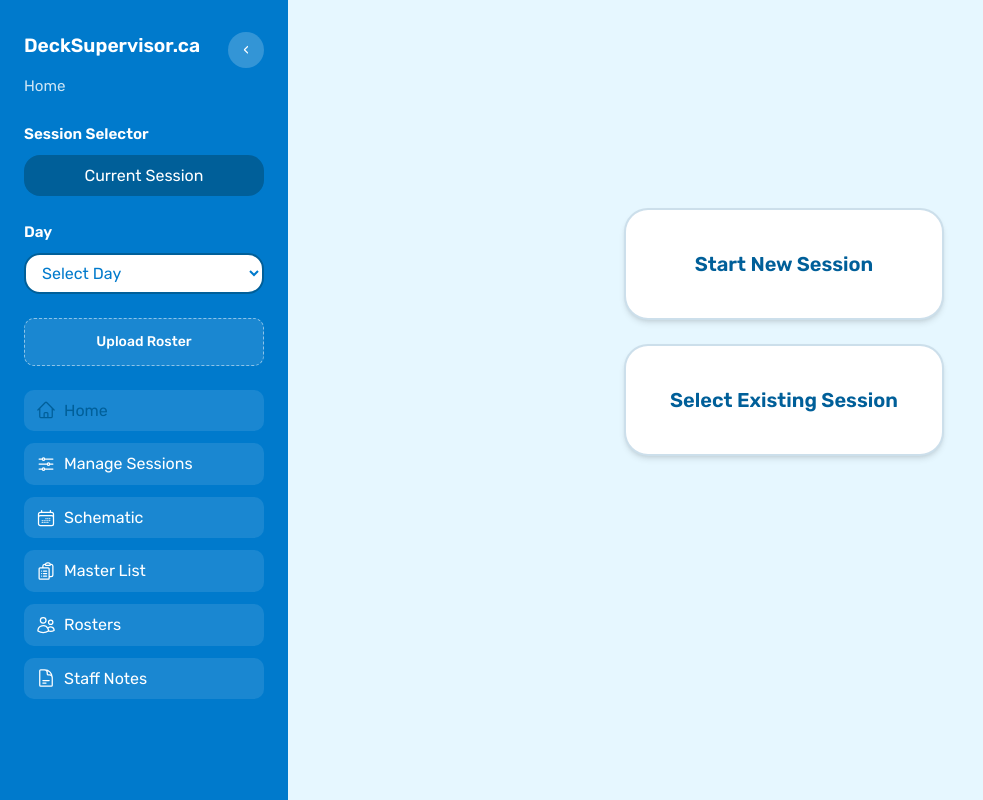
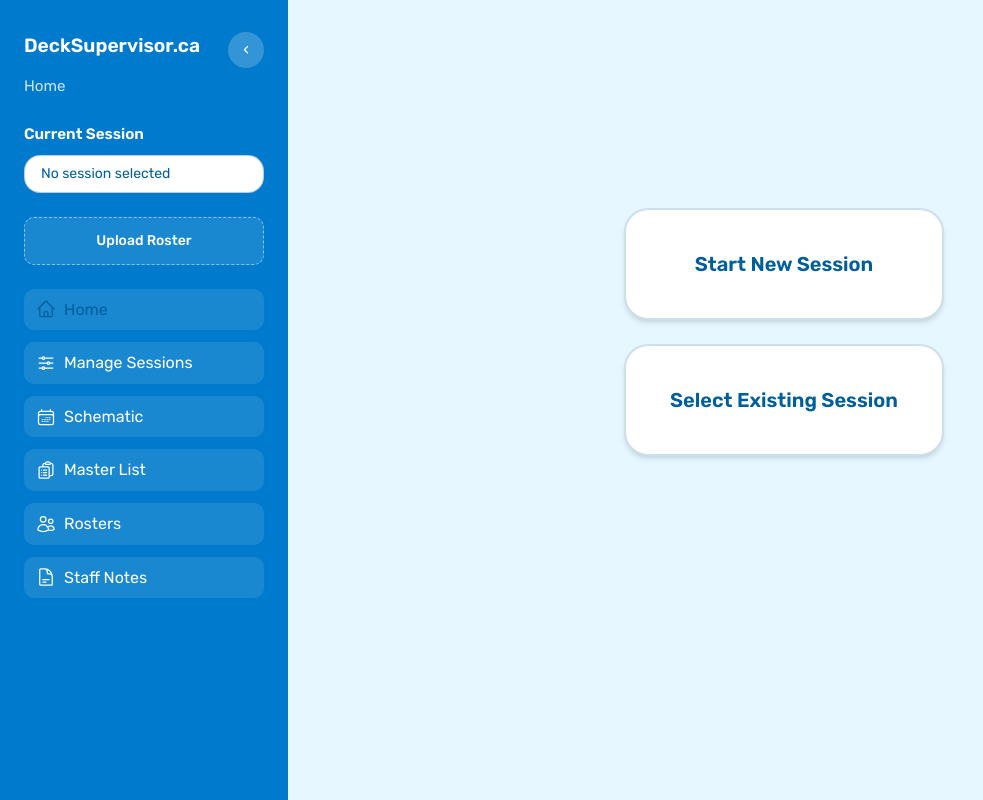
Before and after one commit to Doomaloom/DeckSupervisor.ca, a React (Vite) app in the folder frontend/: page / in a window 1280 px wide. Shown: the whole page, without its empty margins (0-983 px from the left). Built offline with nearby package versions, Linux system fonts and the light colour scheme.

Commit message:
updated sidebar to display current selected session. Also removed day selector from sidebar

```diff
--- a/frontend/src/components/Layout/Layout.tsx
+++ b/frontend/src/components/Layout/Layout.tsx
@@ -1,4 +1,4 @@
-import React, { useEffect, useState } from 'react'
+import React, { useEffect, useMemo, useState } from 'react'
 import { Link, useLocation } from 'react-router-dom'
 import {
     ClipboardDocumentListIcon,
@@ -15,13 +15,65 @@ type LayoutProps = {
     children: React.ReactNode
 }
 
+type SessionEntry = {
+    id: string
+    sessionDay: string
+    sessionSeason: string
+    startDate: string
+}
+
+const SESSIONS_STORAGE_KEY = 'decksupervisor.sessions'
+const CURRENT_SESSION_KEY = 'decksupervisor.currentSessionId'
+
+const dayNames: Record<string, string> = {
+    Mo: 'Monday',
+    Tu: 'Tuesday',
+    We: 'Wednesday',
+    Th: 'Thursday',
+    Fr: 'Friday',
+    Sa: 'Saturday',
+    Su: 'Sunday',
+}
+
+function getSessionName(session: SessionEntry) {
+    const dayLabel = session.sessionDay ? dayNames[session.sessionDay] ?? session.sessionDay : ''
+    const season = session.sessionSeason?.trim()
+    const year = session.startDate ? new Date(session.startDate).getFullYear() : NaN
+    const yearLabel = Number.isFinite(year) && year > 0 ? String(year) : ''
+    const parts = [dayLabel, season, yearLabel].filter(Boolean)
+    return parts.length ? parts.join(' ') : 'Session'
+}
+
+function getCurrentSessionName() {
+    if (typeof window === 'undefined') {
+        return ''
+    }
+    const currentSessionId = localStorage.getItem(CURRENT_SESSION_KEY) ?? ''
+    if (!currentSessionId) {
+        return ''
+    }
+    const stored = localStorage.getItem(SESSIONS_STORAGE_KEY)
+    if (!stored) {
+        return ''
+    }
+    try {
+        const sessions = JSON.parse(stored) as SessionEntry[]
+        const session = sessions.find(item => item.id === currentSessionId)
+        return session ? getSessionName(session) : ''
+    } catch (error) {
+        console.error('Failed to parse stored sessions', error)
+        return ''
+    }
+}
+
 function Layout({ children }: LayoutProps) {
     const location = useLocation()
-    const { selectedDay, setSelectedDay } = useDay()
+    const { selectedDay } = useDay()
     const [isSidebarCollapsed, setIsSidebarCollapsed] = useState(false)
 
     const isCurrentPage = (path: string) => location.pathname === path
     const pageTitle = getPageTitle(location.pathname)
+    const currentSessionName = useMemo(() => getCurrentSessionName(), [location.pathname])
 
     useEffect(() => {
         document.title = pageTitle === 'COB Aquatics' ? pageTitle : `${pageTitle} | COB Aquatics`
@@ -34,9 +86,9 @@ function Layout({ children }: LayoutProps) {
     const navHoverClasses = 'hover:bg-hover hover:text-secondary'
 
     return (
-        <div className="flex min-h-screen">
+        <div className="flex h-screen overflow-hidden">
             <aside
-                className={`flex flex-col gap-6 bg-primary p-6 text-accent transition-[width] duration-300 ${
+                className={`flex h-screen shrink-0 flex-col gap-6 overflow-y-auto bg-primary p-6 text-accent transition-[width] duration-300 ${
                     isSidebarCollapsed ? 'w-[84px]' : 'w-72'
                 }`}
             >
@@ -61,34 +113,10 @@ function Layout({ children }: LayoutProps) {
 
                 {!isSidebarCollapsed && (
                     <div className="flex flex-col gap-2">
-                        <h3 className="text-[0.95rem] font-semibold">Session Selector</h3>
-                        <button
-                            className="w-full rounded-2xl bg-secondary px-4 py-2 text-accent transition hover:-translate-y-0.5 hover:bg-accent hover:text-secondary"
-                            type="button"
-                        >
-                            Current Session
-                        </button>
-                    </div>
-                )}
-
-                {!isSidebarCollapsed && (
-                    <div className="flex flex-col gap-2">
-                        <h3 className="text-[0.95rem] font-semibold">Day</h3>
-                        <select
-                            className="w-full rounded-2xl border-2 border-secondary bg-accent px-3 py-2 text-primary"
-                            value={selectedDay}
-                            onChange={(event: React.ChangeEvent<HTMLSelectElement>) => setSelectedDay(event.target.value)}
-                        >
-                            <option value="">Select Day</option>
-                            <option value="Mo">Monday</option>
-                            <option value="Tu">Tuesday</option>
-                            <option value="We">Wednesday</option>
-                            <option value="Th">Thursday</option>
-                            <option value="Fr">Friday</option>
-                            <option value="Sa">Saturday</option>
-                            <option value="Su">Sunday</option>
-                            <option value="Mo,Tu,We,Th,Fr">Mini Session</option>
-                        </select>
+                        <h3 className="text-[0.95rem] font-semibold">Current Session</h3>
+                        <div className="w-full rounded-2xl border border-secondary/30 bg-accent px-4 py-2 text-sm text-secondary">
+                            {currentSessionName || 'No session selected'}
+                        </div>
                     </div>
                 )}
 
@@ -181,7 +209,7 @@ function Layout({ children }: LayoutProps) {
                 </nav>
             </aside>
 
-            <main className="flex-1 p-8">
+            <main className="flex min-h-0 flex-1 overflow-y-auto p-8">
                 {children}
             </main>
         </div>
```
